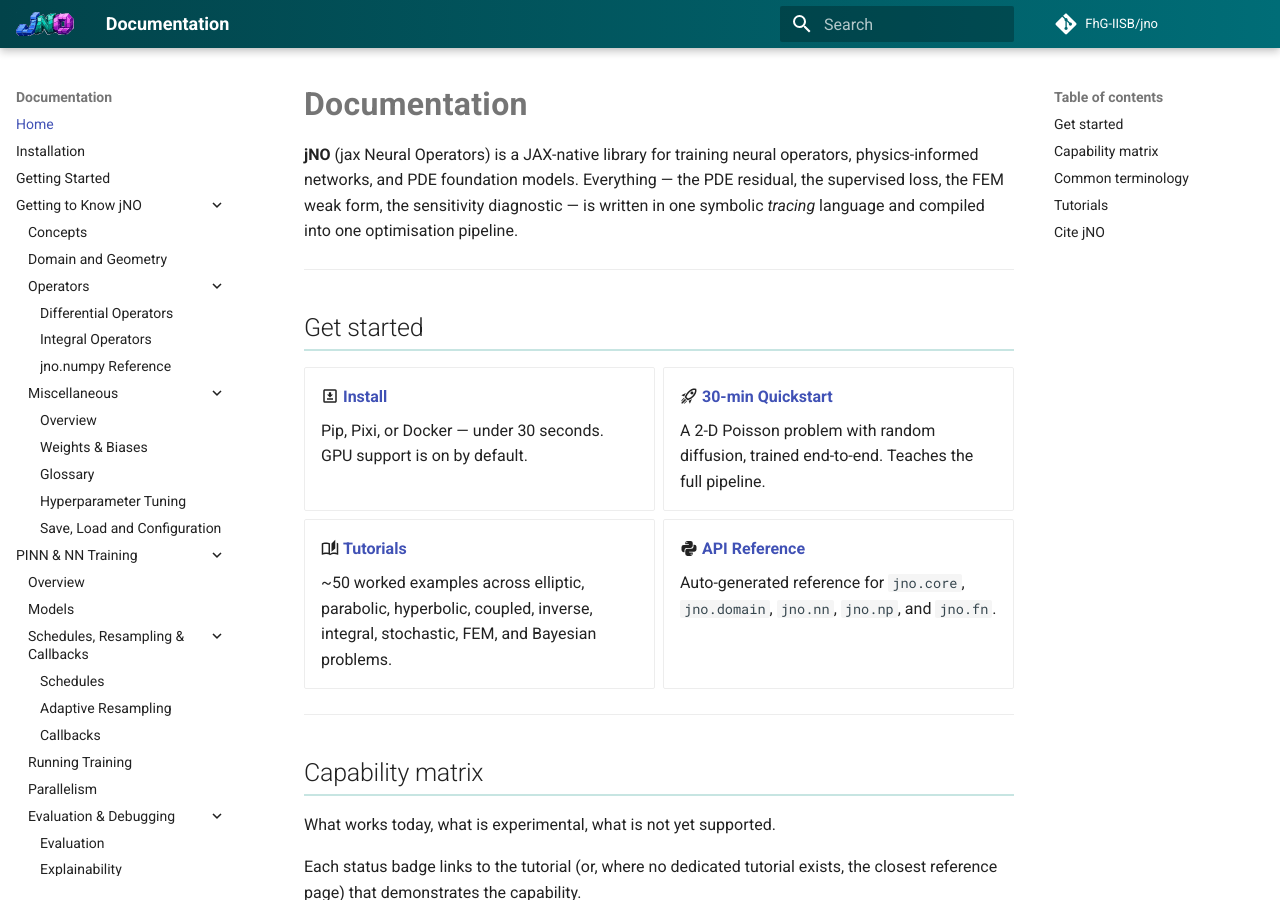
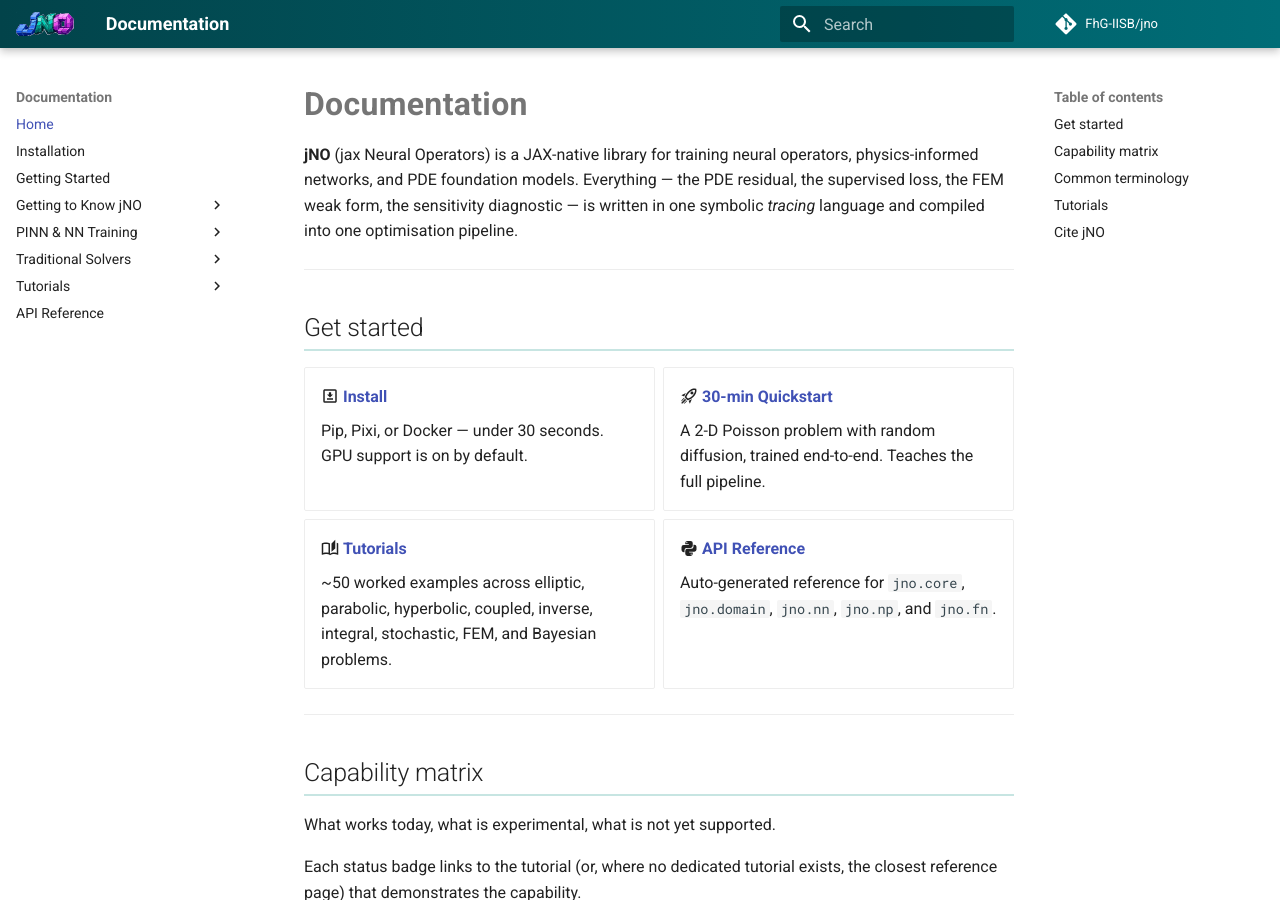
Before and after one commit to FhG-IISB/jNO, an MkDocs documentation site: the page built from docs/index.md, in a window 1280 px wide and 900 px high. Built offline with MkDocs 1.6.1 and Material for MkDocs 9.7.7, drawn with Linux system fonts in a browser that asks for light colours; comment, search, counter and statistics services are not loaded.

Commit message:
docs(nav): drop navigation.expand (don't auto-expand all sections)

```diff
--- a/mkdocs.yml
+++ b/mkdocs.yml
@@ -11,7 +11,6 @@ theme:
   logo: assets/logo.svg
   favicon: assets/favicon.svg
   features:
-    - navigation.expand   # auto-expand nav sections (incl. Tutorials)
     - navigation.top
 
 plugins:
```
